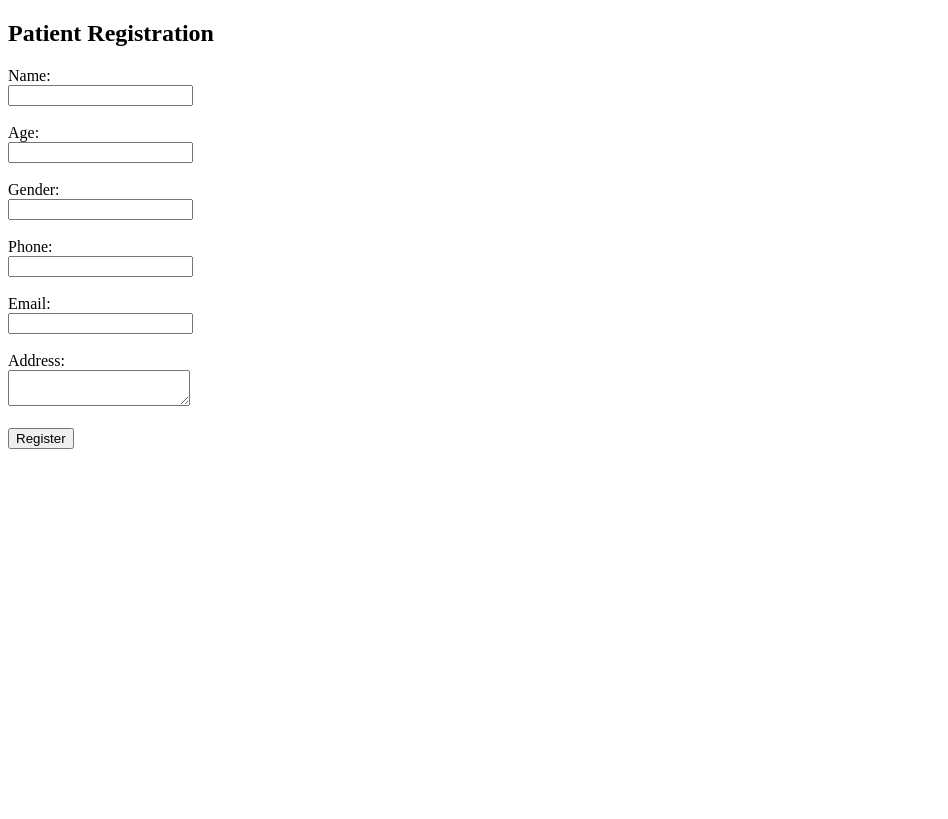
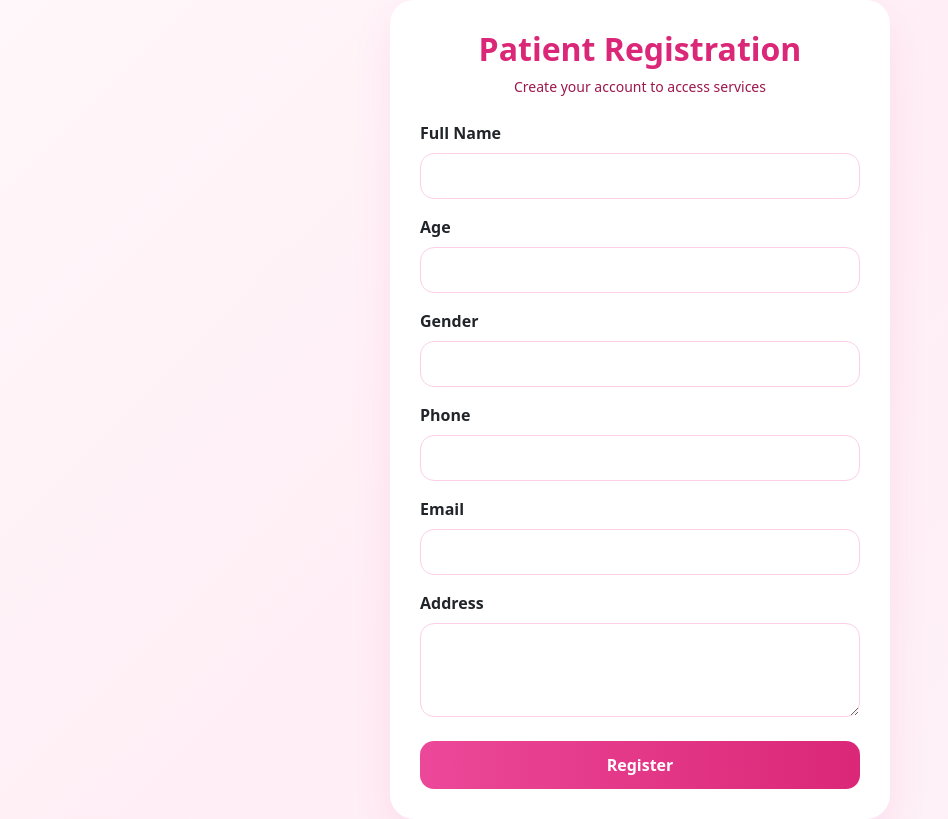
Before and after one commit to aswathyshajip119/hospital-management-system, a Django app: template templates/patient/register.html in a window 1280 px wide. Shown: the whole page, without its empty margins (0-948 px from the left). Before the commit the page ends 449 px from the top, so only its background shows below. Run offline with Django 3.2, Linux system fonts and the light colour scheme; the template is opened without the code that fills it, so the values that code supplies are empty.

Commit message:
Added redirect after registration

```diff
--- a/patient/views.py
+++ b/patient/views.py
@@ -5,7 +5,8 @@ from ehospitality import settings
 from .models import Patient, Prescription, Report, Bill, Appointment
 from doctor.models import Doctor
 from datetime import date
-from django.contrib.auth.models import User
+from django.contrib import messages
+
 stripe.api_key = settings.STRIPE_SECRET_KEY
 
 
@@ -33,6 +34,8 @@ def register_patient(request):
             email=email,
             address=address
         )
+        messages.success(request, "Registration successful. Please login.")
+        return redirect('/patient-login/')
 
     return render(request, 'patient/register.html')
 
--- a/templates/patient/register.html
+++ b/templates/patient/register.html
@@ -1,36 +1,105 @@
 <!DOCTYPE html>
-<html>
+<html lang="en">
 <head>
-    <title>Patient Registration</title>
+<meta charset="UTF-8">
+<meta name="viewport" content="width=device-width, initial-scale=1">
+
+<title>Patient Registration</title>
+
+<link href="https://cdn.jsdelivr.net/npm/bootstrap@5.3.0/dist/css/bootstrap.min.css" rel="stylesheet">
+
+<style>
+body{
+    min-height:100vh;
+    background:linear-gradient(135deg,#fff7fa,#ffeef5,#fdf2f8);
+    display:flex;
+    align-items:center;
+    justify-content:center;
+}
+
+.form-card{
+    width:100%;
+    max-width:500px;
+    background:white;
+    border-radius:24px;
+    box-shadow:0 18px 38px rgba(236,72,153,.10);
+    padding:30px;
+}
+
+.title{
+    color:#db2777;
+    font-weight:700;
+}
+
+.subtitle{
+    color:#9d174d;
+    font-size:14px;
+}
+
+.form-control{
+    border-radius:14px;
+    padding:10px;
+    border:1px solid #fbcfe8;
+}
+
+.form-control:focus{
+    border-color:#ec4899;
+    box-shadow:0 0 0 .15rem rgba(236,72,153,.12);
+}
+
+.btn-pink{
+    background:linear-gradient(90deg,#ec4899,#db2777);
+    color:white;
+    border:none;
+    border-radius:14px;
+    padding:12px;
+    font-weight:600;
+}
+
+.btn-pink:hover{
+    color:white;
+    opacity:.95;
+}
+</style>
+
 </head>
 <body>
 
-<h2>Patient Registration</h2>
+<div class="form-card">
+
+<div class="text-center mb-4">
+    <h2 class="title">Patient Registration</h2>
+    <p class="subtitle">Create your account to access services</p>
+</div>
 
 <form method="POST">
-    {% csrf_token %}
+{% csrf_token %}
 
-    Name:<br>
-    <input type="text" name="name"><br><br>
+<label class="mb-2 fw-semibold">Full Name</label>
+<input type="text" name="name" class="form-control mb-3" required>
 
-    Age:<br>
-    <input type="number" name="age"><br><br>
+<label class="mb-2 fw-semibold">Age</label>
+<input type="number" name="age" class="form-control mb-3" required>
 
-    Gender:<br>
-    <input type="text" name="gender"><br><br>
+<label class="mb-2 fw-semibold">Gender</label>
+<input type="text" name="gender" class="form-control mb-3" required>
 
-    Phone:<br>
-    <input type="text" name="phone"><br><br>
+<label class="mb-2 fw-semibold">Phone</label>
+<input type="text" name="phone" class="form-control mb-3" required>
 
-    Email:<br>
-    <input type="email" name="email"><br><br>
+<label class="mb-2 fw-semibold">Email</label>
+<input type="email" name="email" class="form-control mb-3" required>
 
-    Address:<br>
-    <textarea name="address"></textarea><br><br>
+<label class="mb-2 fw-semibold">Address</label>
+<textarea name="address" class="form-control mb-4" rows="3" required></textarea>
 
-    <button type="submit">Register</button>
+<button type="submit" class="btn btn-pink w-100">
+    Register
+</button>
 
 </form>
 
+</div>
+
 </body>
 </html>
```
